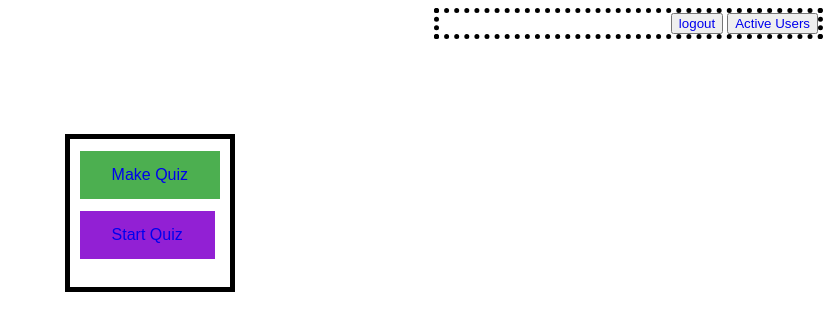
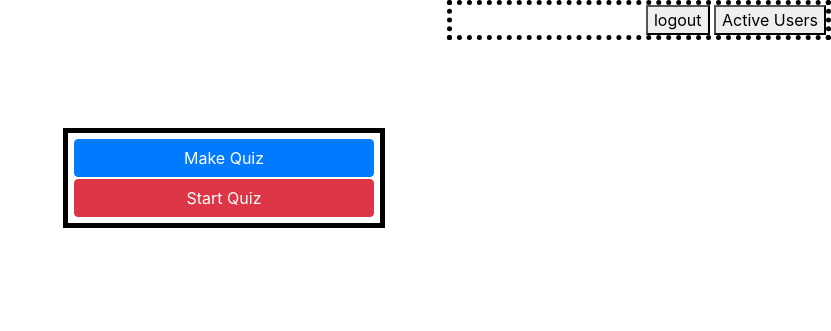
Before and after one commit to sid056/Quiz, a Django app: page /home/ in a window 1280 px wide. Shown: the top 331 px of the page, without its empty margins (449-1280 px from the left). Run offline with Django 3.2, Linux system fonts and the light colour scheme; a user stored in the database is signed in; some libraries are stand-ins or nearby versions.

Commit message:
added some design featues

```diff
--- a/templates/home.html
+++ b/templates/home.html
@@ -9,29 +9,8 @@
                 margin-left: 40%;
                 margin-top: 10%;
             }
-            .button1 {
-                    background-color: #4CAF50;
-                    border: none;
-                    color: white;
-                    padding: 15px 32px;
-                    text-align: center;
-                    text-decoration: none;
-                    display: inline-block;
-                    font-size: 16px;
-                    margin: 4px 2px;
-                    cursor: pointer;
-                }
-            .button2 {
-                    background-color: rgb(146, 32, 212);
-                    border: none;
-                    color: white;
-                    padding: 15px 32px;
-                    text-align: center;
-                    text-decoration: none;
-                    display: inline-block;
-                    font-size: 16px;
-                    margin: 4px 2px;
-                    cursor: pointer;
+            .button {
+                    width: 300px;
                 }
             .menu{
                 position: sticky;
@@ -40,31 +19,28 @@
                 float: right;
             }
         </style>
+         <link rel="stylesheet" href="https://stackpath.bootstrapcdn.com/bootstrap/4.4.1/css/bootstrap.min.css"
+          integrity="sha384-Vkoo8x4CGsO3+Hhxv8T/Q5PaXtkKtu6ug5TOeNV6gBiFeWPGFN9MuhOf23Q9Ifjh"
+           crossorigin="anonymous">
     </head>
     <body>
         <div class="menu" align="right">
-            <button><a href="/logout/" style="text-decoration: none;">logout</a></button>
-            <button><a href="/online/" style="text-decoration: none;">Active Users</a></button>
+            <button onclick="location.href='/logout/'">logout</button>
+            <button onclick="location.href='/online/'">Active Users</a></button>
         </div>
         <div class="styl" >
-            <form>
                 <table >
                     <tr>
                         <td>
-                            <button class="button1" >
-                                <a href="/quiz" style="text-decoration: none;">Make Quiz</a>
-                            </button>
+                            <button class="btn btn-primary button" onclick="parent.location.href='/quiz'">Make Quiz</button>
                         </td>
                     </tr>
                     <tr>
                         <td>
-                            <button class="button2">
-                                <a href="/start" style="text-decoration: none;">Start Quiz</a>
-                            </button>
+                            <button class="btn btn-danger button" onclick="location.href='/start'">Start Quiz</button>
                         </td>
                     </tr>
                 </table>
-            </form>
         </div>
     </body>
 </html>
```
Also changed, not shown: start/views.py (+16 -2 lines), templates/start.html (+58 -27 lines), db.sqlite3.
